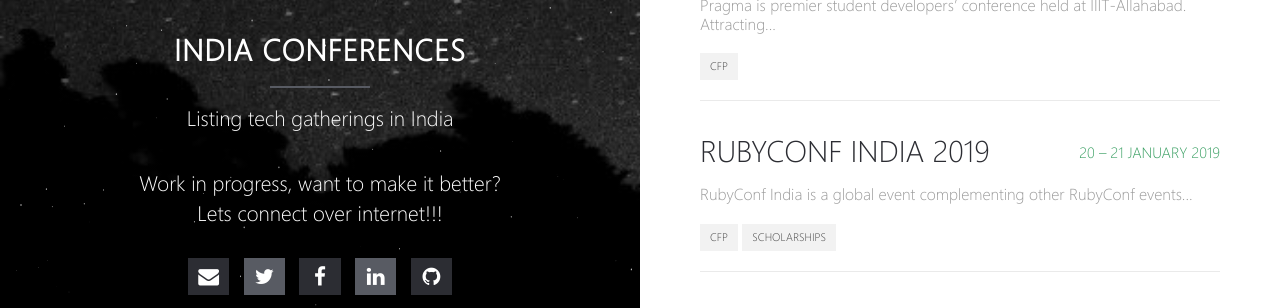
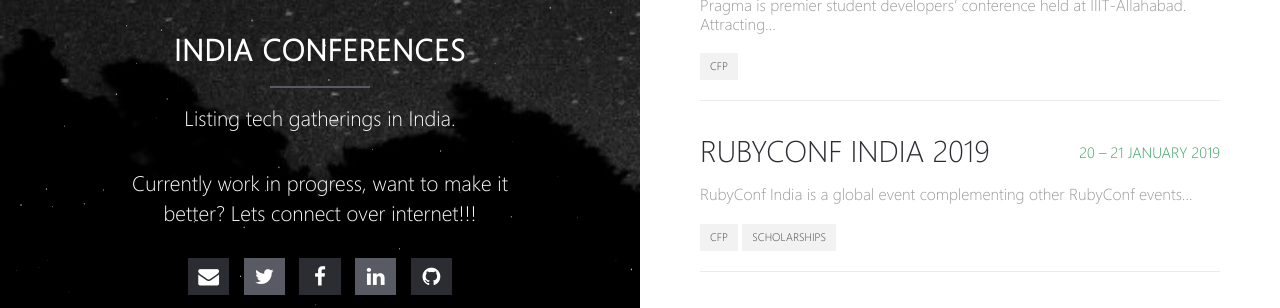
Before and after one commit to zeospec/indiaconferences.tech, a Jekyll site: the page built from index.md, in a window 1280 px wide. Shown: the part 1018-1326 px from the top of the page. Built offline with Jekyll 4.4.1, drawn with Linux system fonts in a browser that asks for light colours; part of the change alters nothing that is shown.

Commit message:
domain unlink

```diff
--- a/_config.yml
+++ b/_config.yml
@@ -1,7 +1,7 @@
 # Site
 title: India Conferences
-description: Listing tech gatherings in India
-url: https://indiaconferences.tech
+description: Listing tech gatherings in India.
+url:
 logo: halve.png                                       # Site logo
 locale: en_US
 timezone: Asia/Kolkata
--- a/_layouts/upcomingconference-list-v2.html
+++ b/_layouts/upcomingconference-list-v2.html
@@ -17,7 +17,7 @@ layout: compress
         <h2>
           {{ site.description }}
         </h2>
-        <p>Work in progress, want to make it better? Lets connect over internet!!!</p>
+        <p>Currently work in progress, want to make it better? Lets connect over internet!!!</p>
         {% include social-links.html %}
       </div>
     </div>
```
